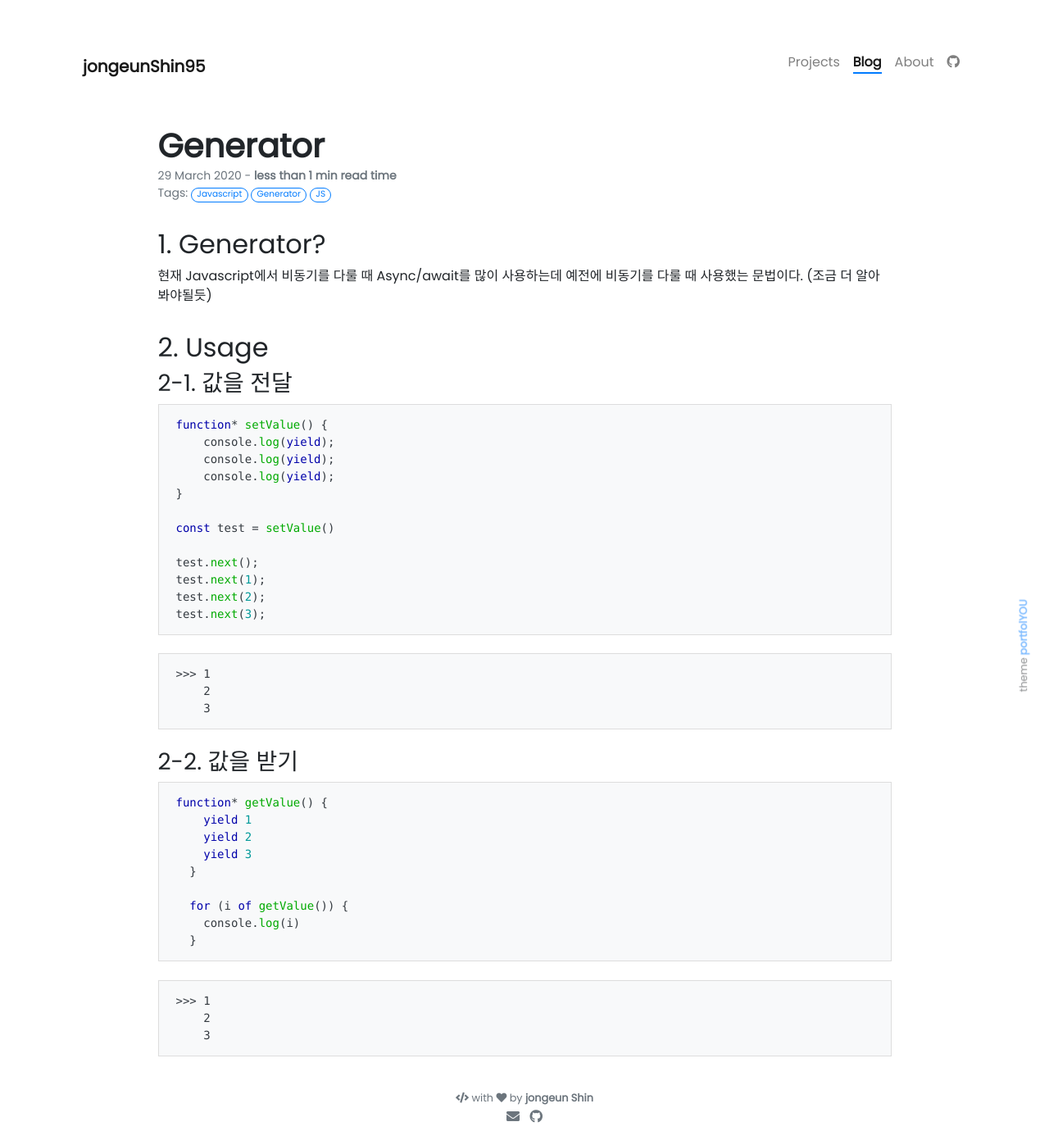
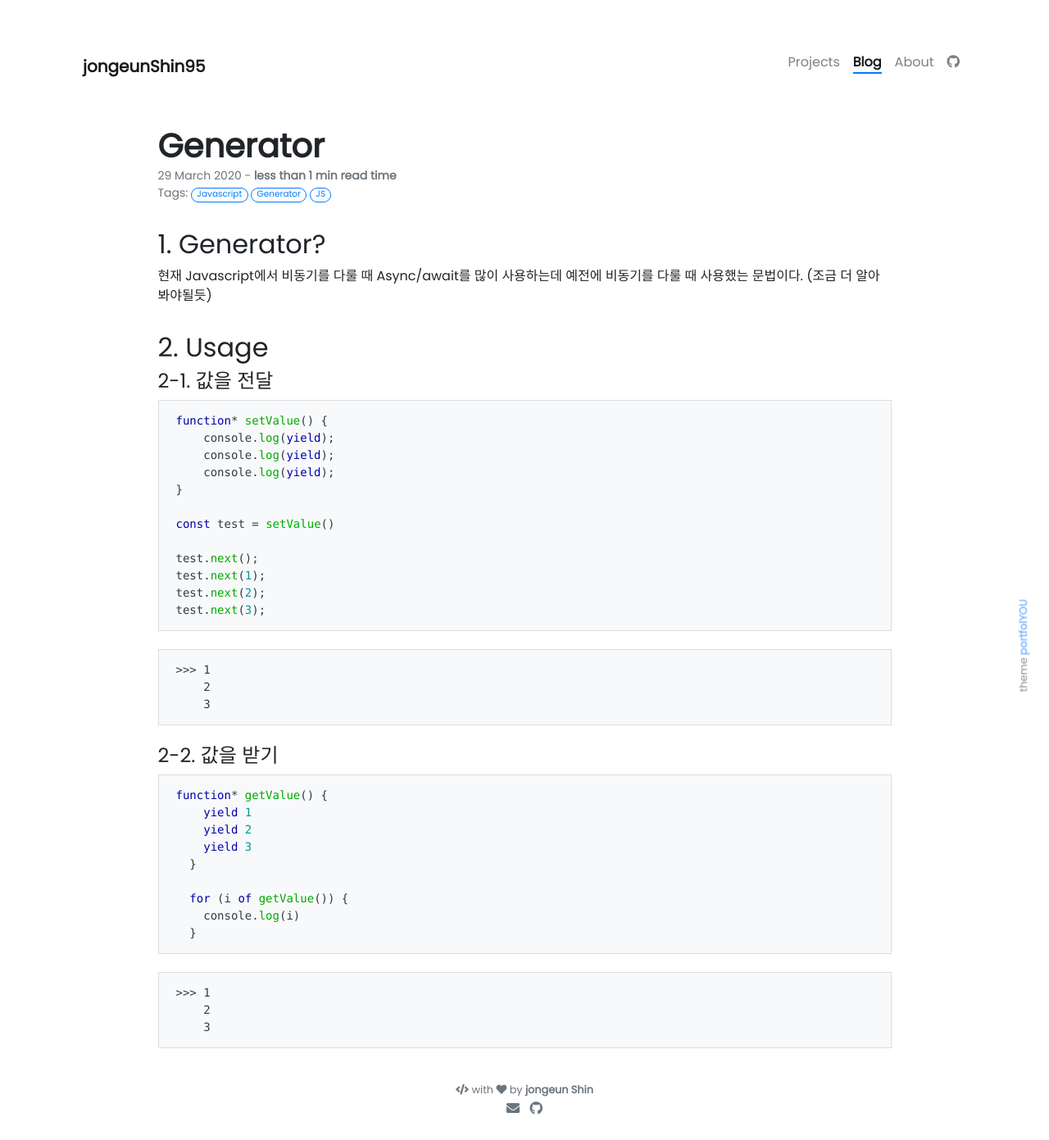
Before and after one commit to jongeunShin95/jongeunshin95.github.io, a Jekyll site: the page built from _posts/2020-03-29-Generator.md, in a window 1280 px wide. Shown: the whole page at 82% size. Built offline with Jekyll 4.4.1, drawn with Linux system fonts in a browser that asks for light colours; nearby versions of some CDN libraries; our own code applies the rules of GitHub Pages for plain Markdown files; comment, search, counter and statistics services are not loaded.

Commit message:
modify blog

````diff
--- a/_posts/2020-03-29-Generator.md
+++ b/_posts/2020-03-29-Generator.md
@@ -13,7 +13,7 @@ comments: true
 
 ## 2. Usage
 
-### 2-1. 값을 전달
+#### 2-1. 값을 전달
 
 ```javascript
 function* setValue() {
@@ -34,7 +34,7 @@ test.next(3);
         2
         3
 
-### 2-2. 값을 받기
+#### 2-2. 값을 받기
 
 ```javascript
 function* getValue() {
````
